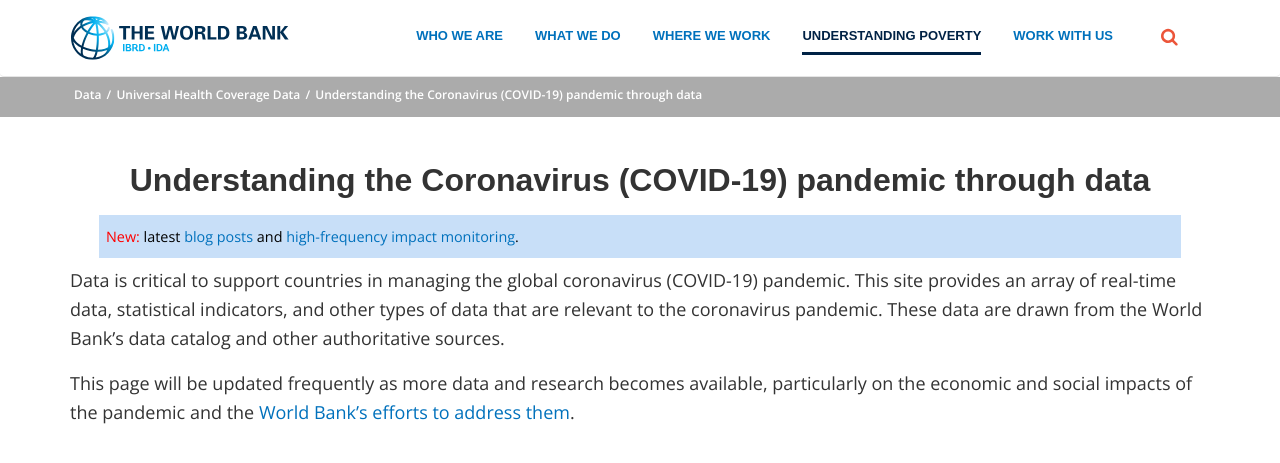
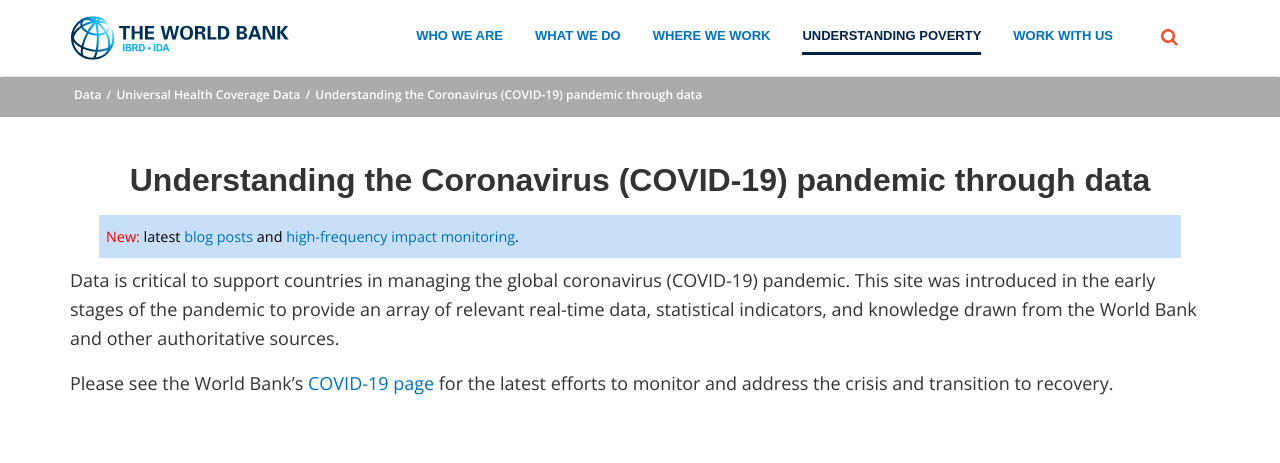
Before and after one commit to worldbank/decdg-covid19, a Jekyll site: the page built from index.md, in a window 1280 px wide and 900 px high. Shown: the top 463 px of the window. Built offline with Jekyll 4.4.1, drawn with Linux system fonts in a browser that asks for light colours; nearby versions of some CDN libraries; some web fonts are replaced; library files that are not in the unit come from our copies; some of the changed text lies outside the part shown.

Commit message:
Add archive messages

```diff
--- a/_includes/body.md
+++ b/_includes/body.md
@@ -1,5 +1,7 @@
 
 ## Datasets from the World Bank ## {#datasets}
+
+*This list was last updated in May, 2020*
 
 **[Coronavirus (COVID-19) Related Datasets][ddh]**.
 This collection in the World Bank data catalog contains datasets that may be useful for analysis or modelling.
@@ -67,6 +69,8 @@
 
 ## Analyses ##
 
+*This list was last updated in September, 2021*
+
 **[COVID-19 Mortality in Rich and Poor Countries : A Tale of Two Pandemics][severity]**.
 Using a new indicator that expresses severity of coronavirus impacts relative to pre-pandemic
 patterns, this analysis documents inequality in how coronavirus is impacting countries and argues
--- a/_includes/intro.md
+++ b/_includes/intro.md
@@ -3,13 +3,13 @@
 {: .newfeatures :}
 
 Data is critical to support countries in managing the global coronavirus (COVID-19) pandemic.
-This site provides an array of real-time data, statistical indicators, and other
-types of data that are relevant to the coronavirus pandemic. These data are
-drawn from the World Bank's data catalog and other authoritative sources.
+This site was introduced in the early stages of the pandemic to provide
+an array of relevant real-time data, statistical indicators, and knowledge
+drawn from the World Bank and other authoritative sources.
 
-This page will be updated frequently as more data
-and research becomes available, particularly on the economic and social impacts of the
-pandemic and the [World Bank's efforts to address them][wb-covid].
+Please see the World Bank's [COVID-19 page][wb-covid] for the latest efforts
+to monitor and address the crisis and transition to recovery.
+
 
 <div id="dg-dashboard">
 {% if page.under_construction %}
--- a/_layouts/default.html
+++ b/_layouts/default.html
@@ -126,12 +126,16 @@
         <div class="row">
             <div class="col-sm-12">
             <h2 id="blogs">Blog Posts</h2>
+{% if page.archive %}
+            <p class=""><a href="https://blogs.worldbank.org/search?f%5B0%5D=channel%3A4&f%5B1%5D=language%3Aen&f%5B2%5D=series%3A881">Click here for latest blog posts on COVID-19</a></p>
+{% else %}
             <ul>
 {% for post in page.blogs %}
                 <li><a href="{{ post.link }}">{{ post.title }}</a> ({{ post.date }})</li>
 {% endfor %}
             </ul>
             <p class="small-text"><a href="https://blogs.worldbank.org/search?f%5B0%5D=channel%3A4&f%5B1%5D=language%3Aen&f%5B2%5D=series%3A881">More posts on COVID-19</a></p>
+{% endif %}
             </div>
         </div>
     </div>
--- a/index.md
+++ b/index.md
@@ -36,17 +37,17 @@
 
 # get latest blogs from: https://blogs.worldbank.org/search?f%5B0%5D=channel%3A4&f%5B1%5D=language%3Aen&f%5B2%5D=series%3A881
 blogs:
-- date: June 10
-  link: https://blogs.worldbank.org/opendata/year-covid-19-pandemic-what-rounds-4-and-5-uganda-high-frequency-phone-survey-tell
-  title: 'A year into the COVID-19 pandemic: what rounds 4 and 5 of Uganda High-Frequency Phone Survey tell'
-- date: April 26
-  link: https://blogs.worldbank.org/opendata/data-driven-global-health-research-time-covid
-  title: Data-driven global health research in the time of COVID
-- date: March 11
-  link: https://blogs.worldbank.org/opendata/relative-severity-covid-19-mortality-new-indicator-world-banks-data-platform
-  title: "Relative severity of COVID-19 mortality: A new indicator on the World Bank\u2019s data platform"
-- date: March 9
-  link: https://blogs.worldbank.org/opendata/lsms-supported-high-frequency-phone-surveys-covid-19-new-harmonized-datafiles-and
-  title: 'LSMS-supported high-frequency phone surveys on COVID-19: new harmonized datafiles and variables available'
+- date: July 26
+  link: https://blogs.worldbank.org/opendata/capacity-building-household-surveys-providing-technical-assistance-face-covid-19
+  title: 'Capacity building for household surveys: Providing technical assistance in the face of COVID-19'
+- date: June 28
+  link: https://blogs.worldbank.org/opendata/six-months-after-covid-19-outbreak-how-did-workers-fare
+  title: 'Six months after the COVID-19 outbreak: How did workers fare?'
+- date: June 24
+  link: https://blogs.worldbank.org/opendata/updated-estimates-impact-covid-19-global-poverty-turning-corner-pandemic-2021
+  title: 'Updated estimates of the impact of COVID-19 on global poverty: Turning the corner on the pandemic in 2021?'
+- date: June 16
+  link: https://blogs.worldbank.org/opendata/advancing-gender-equality-through-intra-household-survey-data-collection-asset-ownership
+  title: Advancing gender equality through intra-household survey data collection on asset ownership and labor
 
 ---
```
Also changed, not shown: other parts of index.md (+1 -0 lines).
